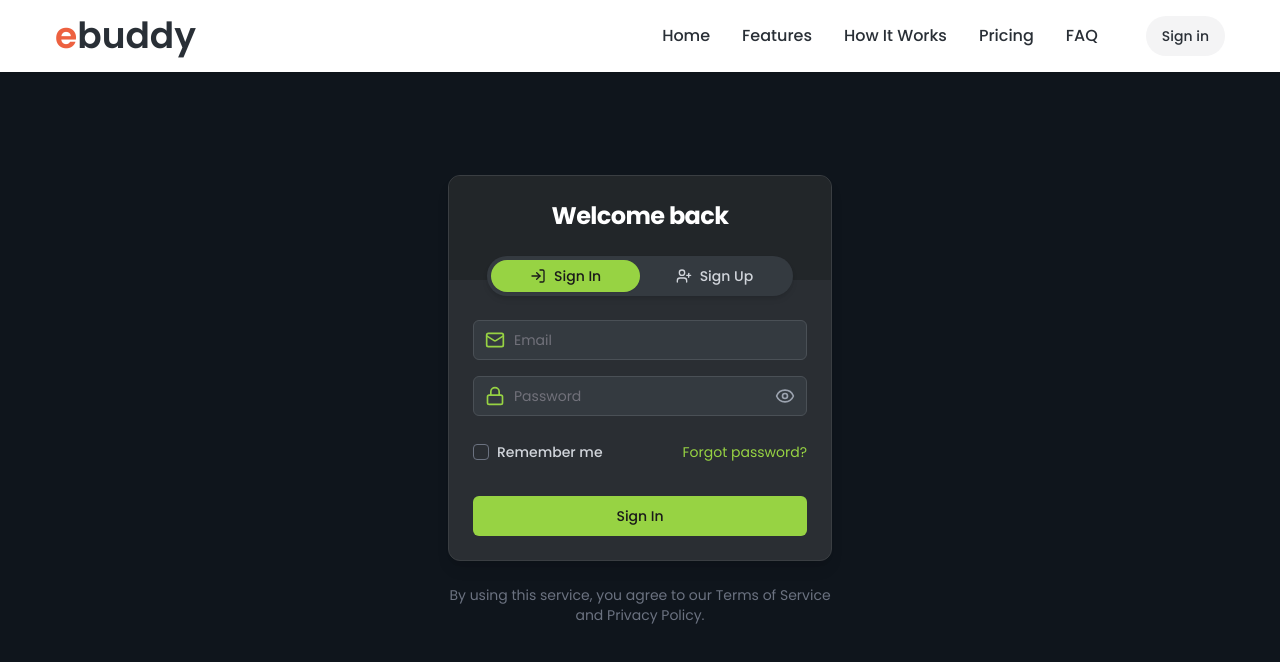
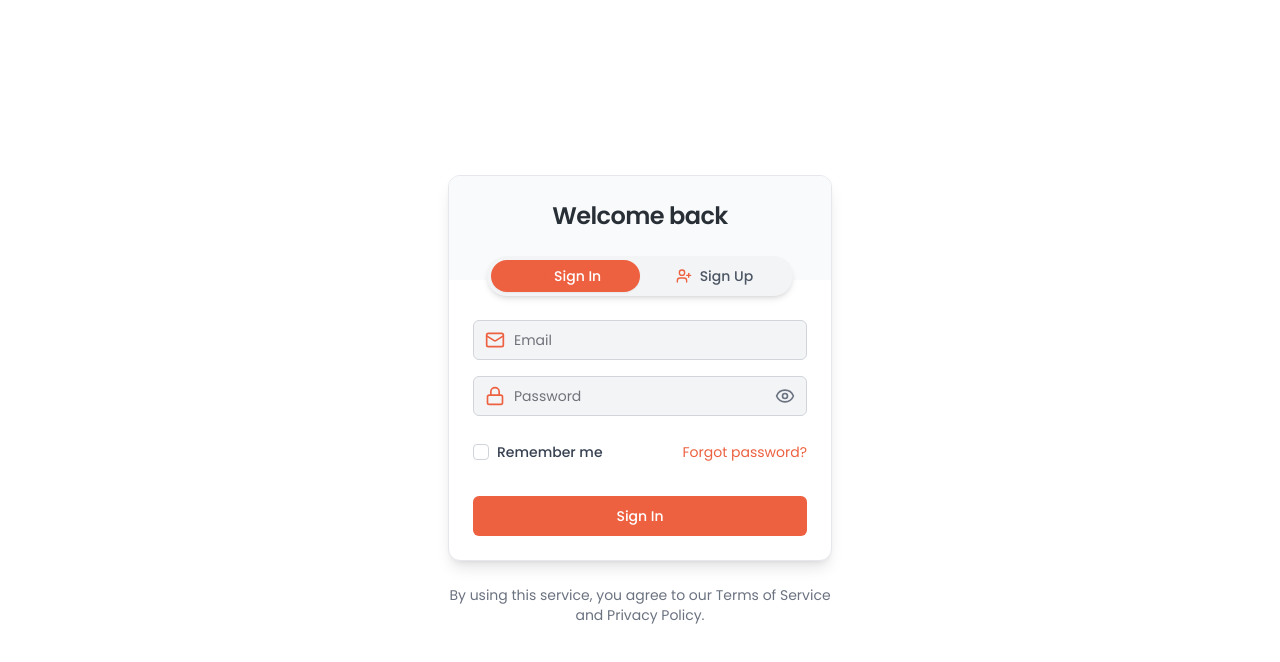
Before and after one commit to Learnathon-By-Geeky-Solutions/tyrocoders, a Next.js app in the folder frontend/e-buddy/: page /auth in a window 1280 px wide. Shown: the top 662 px of the page. Built offline with nearby package versions, Linux system fonts and the light colour scheme.

Commit message:
style: improve auth page ui design

```diff
--- a/frontend/e-buddy/src/app/RootLayoutClient.tsx
+++ b/frontend/e-buddy/src/app/RootLayoutClient.tsx
@@ -12,15 +12,11 @@ export default function RootLayoutClient({
   const pathname = usePathname();
   console.log("Current Path:", pathname);
 
-  const isDemoPage =
-    pathname.startsWith("/dashboard") ||
-    pathname.startsWith("/users") ||
-    pathname.startsWith("/bots") ||
-    pathname.startsWith("/settings");
+  const isLandingPage = pathname === "/";
 
   return (
     <AuthProvider>
-      {!isDemoPage && <Navbar />}
+      {isLandingPage && <Navbar />}
       {children}
     </AuthProvider>
   );
--- a/frontend/e-buddy/src/app/auth/page.tsx
+++ b/frontend/e-buddy/src/app/auth/page.tsx
@@ -18,7 +18,7 @@ const AuthPage = () => {
   }, [isAuthenticated, router]);
 
   return (
-    <div className="min-h-screen flex items-center justify-center bg-[#0F151C] p-4">
+    <div className="min-h-screen flex items-center justify-center p-4">
       <div className="w-full max-w-sm">
 
 
--- a/frontend/e-buddy/src/components/AuthForm.tsx
+++ b/frontend/e-buddy/src/components/AuthForm.tsx
@@ -179,81 +179,70 @@ const AuthForm = () => {
   };
 
   return (
-    <Card className="w-full max-w-sm mx-auto shadow-lg border-[#3a3e42] bg-[#2a2e33] overflow-hidden">
-      <CardHeader className="space-y-1 bg-[#222629] pb-12">
-        <CardTitle className="text-2xl font-bold text-center text-white">
+    <Card className="w-full max-w-sm mx-auto shadow-lg border border-gray-200 bg-white overflow-hidden">
+      <CardHeader className="space-y-1 bg-gray-50 pb-12">
+        <CardTitle className="text-2xl text-center text-dark">
           {activeTab === "signin" ? "Welcome back" : "Create an account"}
         </CardTitle>
-        {/* <CardDescription className="text-center text-gray-400">
-          {activeTab === "signin"
-            ? "Enter your credentials to access your account"
-            : "Fill out the form to create your account"}
-        </CardDescription> */}
       </CardHeader>
+
       <Tabs
         defaultValue="signin"
         value={activeTab}
         onValueChange={setActiveTab}
         className="w-full"
       >
-        <TabsList className="grid grid-cols-2 w-[80%] mx-auto -mt-6 relative z-10 bg-[#343a40] shadow-md rounded-full">
+        <TabsList className="grid grid-cols-2 w-[80%] mx-auto -mt-6 relative z-10 bg-gray-100 shadow-md rounded-full">
           <TabsTrigger
             value="signin"
-            className="rounded-full data-[state=active]:bg-[#97d343] data-[state=active]:text-[#1a1a1a] text-gray-300"
+            className="rounded-full data-[state=active]:bg-accent data-[state=active]:text-white text-gray-600"
           >
-            <LogIn className="w-4 h-4 mr-2" />
-            Sign In
+            <LogIn className="w-4 h-4 mr-2 text-accent" /> Sign In
           </TabsTrigger>
           <TabsTrigger
             value="signup"
-            className="rounded-full data-[state=active]:bg-[#97d343] data-[state=active]:text-[#1a1a1a] text-gray-300"
+            className="rounded-full data-[state=active]:bg-accent data-[state=active]:text-white text-gray-600"
           >
-            <UserPlus className="w-4 h-4 mr-2" />
-            Sign Up
+            <UserPlus className="w-4 h-4 mr-2 text-accent" /> Sign Up
           </TabsTrigger>
         </TabsList>
 
-        {/* Sign In Form */}
         <TabsContent value="signin" className="space-y-4 pt-4">
           <form onSubmit={handleSignIn}>
             <CardContent className="space-y-4">
               <div className="space-y-2">
                 <div className="relative">
-                  <div className="absolute inset-y-0 left-0 flex items-center pl-3 pointer-events-none text-[#97d343]">
+                  <div className="absolute inset-y-0 left-0 flex items-center pl-3 pointer-events-none text-accent">
                     <Mail className="h-5 w-5" />
                   </div>
                   <Input
                     type="email"
                     name="email"
                     placeholder="Email"
-                    className={`pl-10 bg-[#343a40] border-[#4a5056] text-white ${
-                      errors.email
-                        ? "border-red-500"
-                        : "focus:border-[#97d343] focus:ring-[#97d343]"
-                    } transition-all duration-200`}
+                    className={`pl-10 bg-gray-100 border ${
+                      errors.email ? "border-red-500" : "border-gray-300"
+                    } text-gray-900 focus:border-accent focus:ring-accent transition-all duration-200`}
                     value={signInData.email}
                     onChange={handleSignInChange}
                   />
                 </div>
                 {errors.email && (
-                  <p className="text-red-400 text-xs">{errors.email}</p>
+                  <p className="text-red-600 text-xs">{errors.email}</p>
                 )}
               </div>
 
               <div className="space-y-2">
                 <div className="relative">
-                  <div className="absolute inset-y-0 left-0 flex items-center pl-3 pointer-events-none text-[#97d343]">
+                  <div className="absolute inset-y-0 left-0 flex items-center pl-3 pointer-events-none text-accent">
                     <Lock className="h-5 w-5" />
                   </div>
                   <Input
                     type={showPassword ? "text" : "password"}
                     name="password"
                     placeholder="Password"
-                    className={`pl-10 pr-10 bg-[#343a40] border-[#4a5056] text-white ${
-                      errors.password
-                        ? "border-red-500"
-                        : "focus:border-[#97d343] focus:ring-[#97d343]"
-                    } transition-all duration-200`}
+                    className={`pl-10 pr-10 bg-gray-100 border ${
+                      errors.password ? "border-red-500" : "border-gray-300"
+                    } text-gray-900 focus:border-accent focus:ring-accent transition-all duration-200`}
                     value={signInData.password}
                     onChange={handleSignInChange}
                   />
@@ -262,14 +251,14 @@ const AuthForm = () => {
                     onClick={togglePasswordVisibility}
                   >
                     {showPassword ? (
-                      <EyeOff className="h-5 w-5 text-gray-400 hover:text-[#97d343] transition-colors" />
+                      <EyeOff className="h-5 w-5 text-gray-500 hover:text-accent transition-colors" />
                     ) : (
-                      <Eye className="h-5 w-5 text-gray-400 hover:text-[#97d343] transition-colors" />
+                      <Eye className="h-5 w-5 text-gray-500 hover:text-accent transition-colors" />
                     )}
                   </div>
                 </div>
                 {errors.password && (
-                  <p className="text-red-400 text-xs">{errors.password}</p>
+                  <p className="text-red-600 text-xs">{errors.password}</p>
                 )}
               </div>
 
@@ -281,18 +270,18 @@ const AuthForm = () => {
                     onCheckedChange={(checked) =>
                       setRememberMe(checked as boolean)
                     }
-                    className="data-[state=checked]:bg-[#97d343] data-[state=checked]:border-[#97d343] border-gray-500"
+                    className="data-[state=checked]:bg-accent data-[state=checked]:border-accent border-gray-300"
                   />
                   <label
                     htmlFor="remember"
-                    className="text-sm font-medium leading-none text-gray-300 peer-disabled:cursor-not-allowed peer-disabled:opacity-70"
+                    className="text-sm font-medium text-gray-700"
                   >
                     Remember me
                   </label>
                 </div>
                 <Button
                   variant="link"
-                  className="px-0 font-normal text-sm text-[#97d343] hover:text-[#86c232]"
+                  className="px-0 font-normal text-sm text-accent hover:opacity-90"
                   type="button"
                   onClick={handleForgotPassword}
                 >
@@ -300,11 +289,10 @@ const AuthForm = () => {
                 </Button>
               </div>
             </CardContent>
-
             <CardFooter>
               <Button
                 type="submit"
-                className="w-full bg-[#97d343] hover:bg-[#86c232] text-[#1a1a1a] font-medium transition-colors"
+                className="w-full bg-accent hover:opacity-90 hover:bg-accent text-white font-medium transition-colors"
                 disabled={loading}
               >
                 {loading ? "Signing in..." : "Sign In"}
@@ -313,70 +301,63 @@ const AuthForm = () => {
           </form>
         </TabsContent>
 
-        {/* Sign Up Form */}
         <TabsContent value="signup" className="space-y-4 pt-4">
           <form onSubmit={handleSignUp}>
             <CardContent className="space-y-4">
               <div className="space-y-2">
                 <div className="relative">
-                  <div className="absolute inset-y-0 left-0 flex items-center pl-3 pointer-events-none text-[#97d343]">
+                  <div className="absolute inset-y-0 left-0 flex items-center pl-3 pointer-events-none text-accent">
                     <User className="h-5 w-5" />
                   </div>
                   <Input
                     type="text"
                     name="name"
                     placeholder="Full Name"
-                    className={`pl-10 bg-[#343a40] border-[#4a5056] text-white ${
-                      errors.name
-                        ? "border-red-500"
-                        : "focus:border-[#97d343] focus:ring-[#97d343]"
-                    } transition-all duration-200`}
+                    className={`pl-10 bg-gray-100 border ${
+                      errors.name ? "border-red-500" : "border-gray-300"
+                    } text-gray-900 focus:border-accent focus:ring-accent transition-all duration-200`}
                     value={signUpData.name}
                     onChange={handleSignUpChange}
                   />
                 </div>
                 {errors.name && (
-                  <p className="text-red-400 text-xs">{errors.name}</p>
+                  <p className="text-red-600 text-xs">{errors.name}</p>
                 )}
               </div>
 
               <div className="space-y-2">
                 <div className="relative">
-                  <div className="absolute inset-y-0 left-0 flex items-center pl-3 pointer-events-none text-[#97d343]">
+                  <div className="absolute inset-y-0 left-0 flex items-center pl-3 pointer-events-none text-accent">
                     <Mail className="h-5 w-5" />
                   </div>
                   <Input
                     type="email"
                     name="email"
                     placeholder="Email"
-                    className={`pl-10 bg-[#343a40] border-[#4a5056] text-white ${
-                      errors.email
-                        ? "border-red-500"
-                        : "focus:border-[#97d343] focus:ring-[#97d343]"
-                    } transition-all duration-200`}
+                    className={`pl-10 bg-gray-100 border ${
+                      errors.email ? "border-red-500" : "border-gray-300"
+                    } text-gray-900 focus:border-accent focus:ring-accent transition-all duration-200`}
                     value={signUpData.email}
                     onChange={handleSignUpChange}
                   />
                 </div>
                 {errors.email && (
-                  <p className="text-red-400 text-xs">{errors.email}</p>
+                  <p className="text-red-600 text-xs">{errors.email}</p>
                 )}
               </div>
 
               <div className="space-y-2">
                 <div className="relative">
-                  <div className="absolute inset-y-0 left-0 flex items-center pl-3 pointer-events-none text-[#97d343]">
+                  <div className="absolute inset-y-0 left-0 flex items-center pl-3 pointer-events-none text-accent">
                     <Lock className="h-5 w-5" />
                   </div>
                   <Input
                     type={showPassword ? "text" : "password"}
                     name="password"
                     placeholder="Password"
-                    className={`pl-10 pr-10 bg-[#343a40] border-[#4a5056] text-white ${
-                      errors.password
-                        ? "border-red-500"
-                        : "focus:border-[#97d343] focus:ring-[#97d343]"
-                    } transition-all duration-200`}
+                    className={`pl-10 pr-10 bg-gray-100 border ${
+                      errors.password ? "border-red-500" : "border-gray-300"
+                    } text-gray-900 focus:border-accent focus:ring-accent transition-all duration-200`}
                     value={signUpData.password}
                     onChange={handleSignUpChange}
                   />
@@ -385,31 +366,31 @@ const AuthForm = () => {
                     onClick={togglePasswordVisibility}
                   >
                     {showPassword ? (
-                      <EyeOff className="h-5 w-5 text-gray-400 hover:text-[#97d343] transition-colors" />
+                      <EyeOff className="h-5 w-5 text-gray-500 hover:text-accent transition-colors" />
                     ) : (
-                      <Eye className="h-5 w-5 text-gray-400 hover:text-[#97d343] transition-colors" />
+                      <Eye className="h-5 w-5 text-gray-500 hover:text-accent transition-colors" />
                     )}
                   </div>
                 </div>
                 {errors.password && (
-                  <p className="text-red-400 text-xs">{errors.password}</p>
+                  <p className="text-red-600 text-xs">{errors.password}</p>
                 )}
               </div>
 
               <div className="space-y-2">
                 <div className="relative">
-                  <div className="absolute inset-y-0 left-0 flex items-center pl-3 pointer-events-none text-[#97d343]">
+                  <div className="absolute inset-y-0 left-0 flex items-center pl-3 pointer-events-none text-accent">
                     <Lock className="h-5 w-5" />
                   </div>
                   <Input
                     type={showConfirmPassword ? "text" : "password"}
                     name="confirmPassword"
                     placeholder="Confirm Password"
-                    className={`pl-10 pr-10 bg-[#343a40] border-[#4a5056] text-white ${
+                    className={`pl-10 pr-10 bg-gray-100 border ${
                       errors.confirmPassword
                         ? "border-red-500"
-                        : "focus:border-[#97d343] focus:ring-[#97d343]"
-                    } transition-all duration-200`}
+                        : "border-gray-300"
+                    } text-gray-900 focus:border-accent focus:ring-accent transition-all duration-200`}
                     value={signUpData.confirmPassword}
                     onChange={handleSignUpChange}
                   />
@@ -418,14 +399,14 @@ const AuthForm = () => {
                     onClick={toggleConfirmPasswordVisibility}
                   >
                     {showConfirmPassword ? (
-                      <EyeOff className="h-5 w-5 text-gray-400 hover:text-[#97d343] transition-colors" />
+                      <EyeOff className="h-5 w-5 text-gray-500 hover:text-accent transition-colors" />
                     ) : (
-                      <Eye className="h-5 w-5 text-gray-400 hover:text-[#97d343] transition-colors" />
+                      <Eye className="h-5 w-5 text-gray-500 hover:text-accent transition-colors" />
                     )}
                   </div>
                 </div>
                 {errors.confirmPassword && (
-                  <p className="text-red-400 text-xs">
+                  <p className="text-red-600 text-xs">
                     {errors.confirmPassword}
                   </p>
                 )}
@@ -434,14 +415,14 @@ const AuthForm = () => {
               <div className="flex items-center space-x-2">
                 <Checkbox
                   id="terms"
-                  className="data-[state=checked]:bg-[#97d343] data-[state=checked]:border-[#97d343] border-gray-500"
+                  className="data-[state=checked]:bg-accent data-[state=checked]:border-accent border-gray-300"
                 />
                 <label
                   htmlFor="terms"
-                  className="text-sm font-medium leading-none text-gray-300 peer-disabled:cursor-not-allowed peer-disabled:opacity-70"
+                  className="text-sm font-medium text-gray-700"
                 >
                   I agree to the{" "}
-                  <span className="text-[#97d343] hover:text-[#86c232] cursor-pointer">
+                  <span className="text-accent hover:opacity-90 cursor-pointer">
                     Terms of Service
                   </span>
                 </label>
@@ -451,7 +432,7 @@ const AuthForm = () => {
             <CardFooter>
               <Button
                 type="submit"
-                className="w-full bg-[#97d343] hover:bg-[#86c232] text-[#1a1a1a] font-medium transition-colors"
+                className="w-full bg-accent hover:opacity-90 hover:bg-accent text-white font-medium transition-colors"
                 disabled={loading}
               >
                 {loading ? "Creating account..." : "Create Account"}
--- a/frontend/e-buddy/src/components/landing/CtaSection.tsx
+++ b/frontend/e-buddy/src/components/landing/CtaSection.tsx
@@ -11,7 +11,7 @@ export function CtaSection() {
             Ready to Transform Your Customer Experience?
           </h2>
           <p className="text-white/90 text-lg md:text-xl mb-8 max-w-3xl mx-auto">
-            Join thousands of businesses using ChatbotCreator to boost sales and
+            Join thousands of businesses using ebuddy to boost sales and
             provide 24/7 customer support.
           </p>
           <Button className="bg-white text-accent hover:bg-white/90 px-8 py-6 text-lg rounded-md shadow-lg transform transition-transform duration-200 hover:scale-105">
--- a/frontend/e-buddy/src/components/landing/PricingSection.tsx
+++ b/frontend/e-buddy/src/components/landing/PricingSection.tsx
@@ -5,7 +5,7 @@ import { ScrollReveal } from "@/components/landing/ScrollReveal";
 const pricingPlans = [
   {
     name: "Starter",
-    price: "$29",
+    price: "$19",
     period: "/month",
     description:
       "Perfect for small businesses just getting started with chatbots",
@@ -21,7 +21,7 @@ const pricingPlans = [
   },
   {
     name: "Professional",
-    price: "$79",
+    price: "$49",
     period: "/month",
     description:
       "Ideal for growing businesses that need more advanced features",
```
Also changed, not shown: frontend/e-buddy/src/components/landing/HeroSection.tsx (+4 -3 lines).
